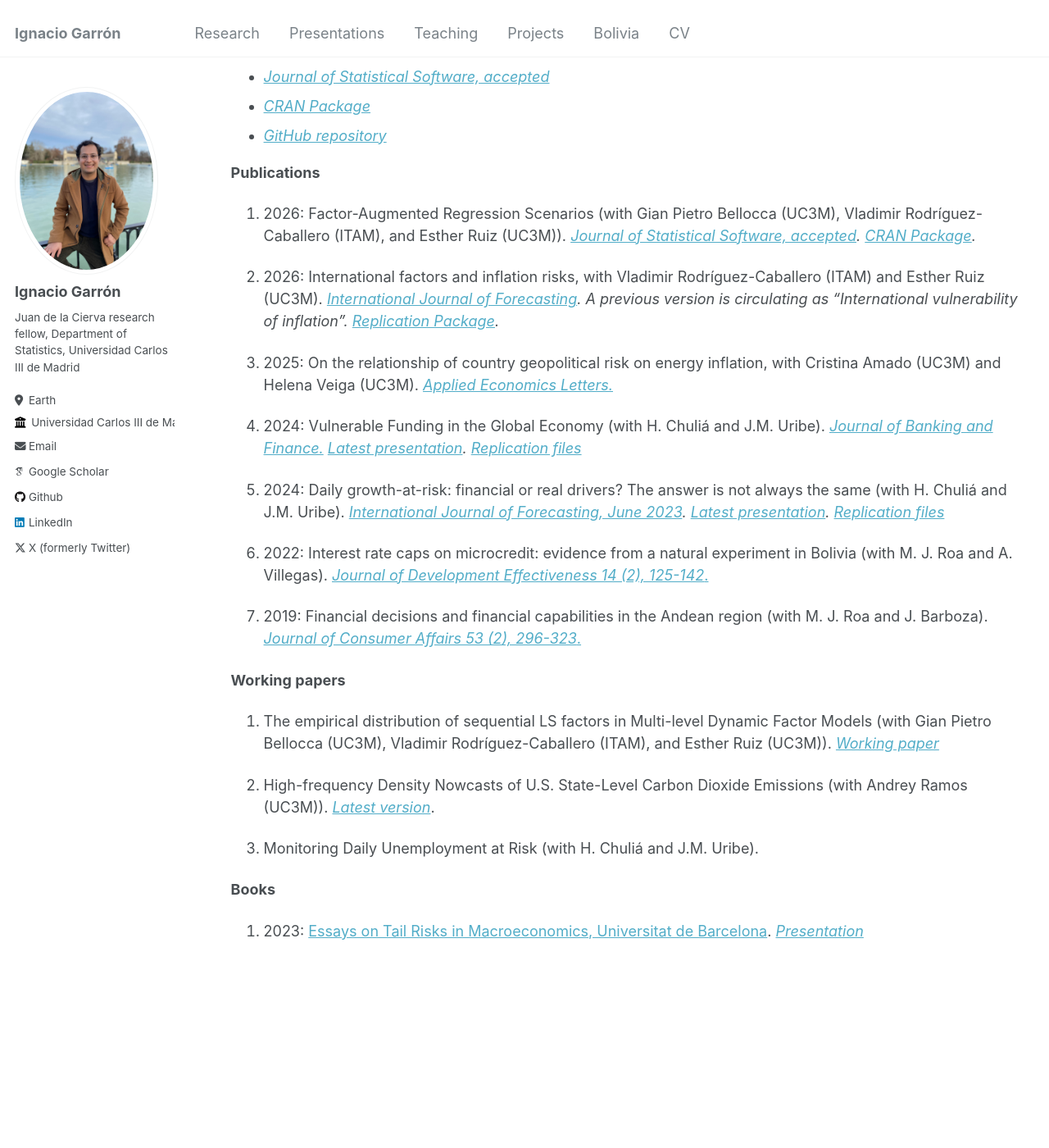
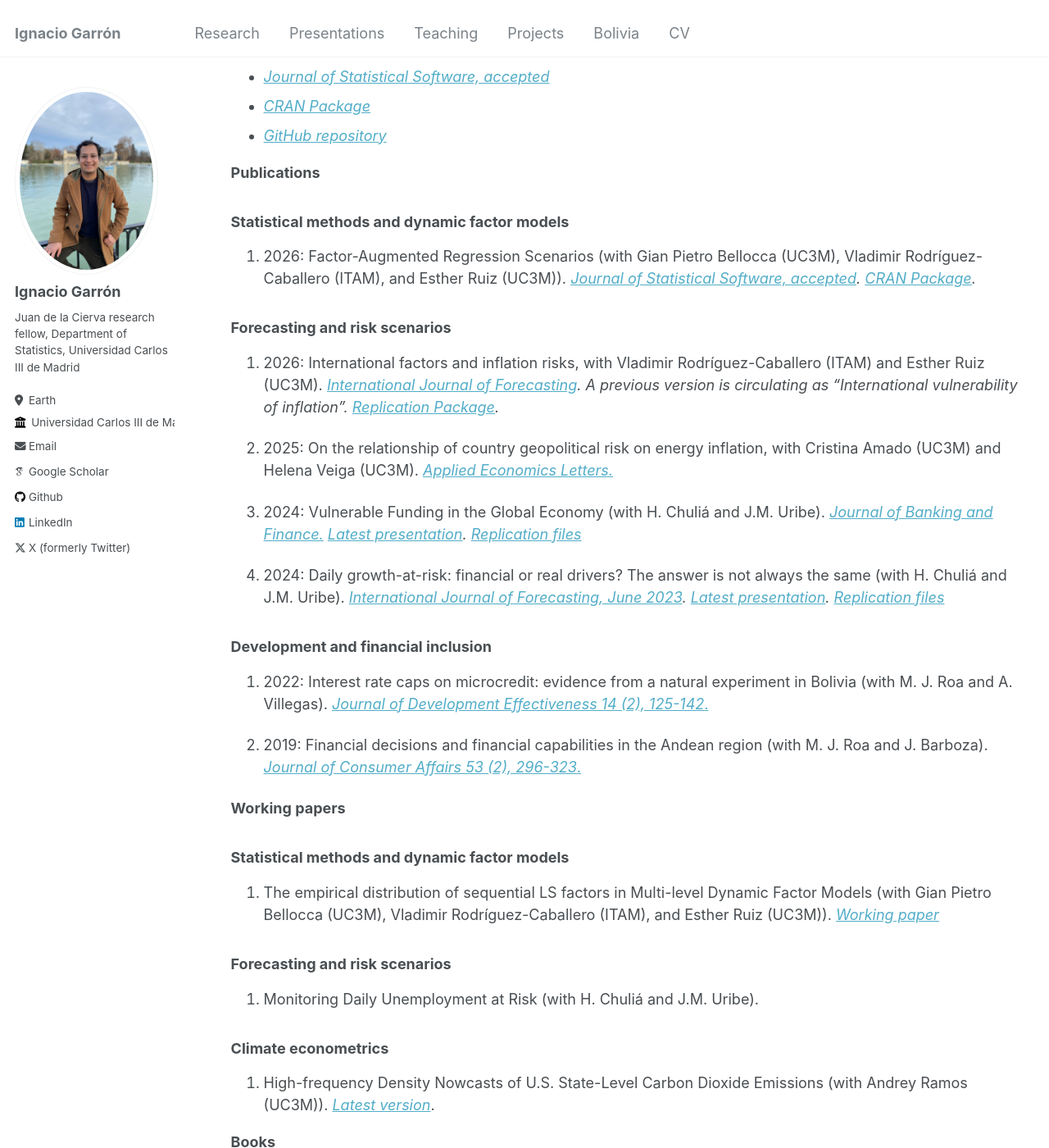
Before and after one commit to IgnacioGarron/IgnacioGarron.github.io, a Jekyll site: the page built from _pages/publications.md, in a window 1280 px wide and 1400 px high, scrolled down 236 px. Shown: the whole window at 82% size. Built offline with Jekyll 4.4.1, drawn with Linux system fonts in a browser that asks for light colours; some web fonts are replaced.

Commit message:
Update publications.md

```diff
--- a/_pages/publications.md
+++ b/_pages/publications.md
@@ -21,29 +21,41 @@
 
 **Publications**
 
-7. 2026: Factor-Augmented Regression Scenarios (with Gian Pietro Bellocca (UC3M), Vladimir Rodríguez-Caballero (ITAM), and Esther Ruiz (UC3M)).
+### Statistical methods and dynamic factor models
+
+1. 2026: Factor-Augmented Regression Scenarios (with Gian Pietro Bellocca (UC3M), Vladimir Rodríguez-Caballero (ITAM), and Esther Ruiz (UC3M)).
  *[Journal of Statistical Software, accepted](https://arxiv.org/abs/2507.10679). [CRAN Package](https://cran.r-project.org/web/packages/FARS/index.html).*
 
-6. 2026: International factors and inflation risks, with Vladimir Rodríguez-Caballero (ITAM) and Esther Ruiz (UC3M). *[International Journal of Forecasting](https://doi.org/10.1016/j.ijforecast.2025.12.003). A previous version is circulating as "International vulnerability of inflation". [Replication Package](https://github.com/IgnacioGarron/replication_ijf_int_inflation_factors_risks).*
+### Forecasting and risk scenarios
 
-5. 2025: On the relationship of country geopolitical risk on energy inflation, with Cristina Amado (UC3M) and Helena Veiga (UC3M). *[Applied Economics Letters.](https://www.tandfonline.com/doi/full/10.1080/13504851.2025.2547098?scroll=top&needAccess=true)*
+1. 2026: International factors and inflation risks, with Vladimir Rodríguez-Caballero (ITAM) and Esther Ruiz (UC3M). *[International Journal of Forecasting](https://doi.org/10.1016/j.ijforecast.2025.12.003). A previous version is circulating as "International vulnerability of inflation". [Replication Package](https://github.com/IgnacioGarron/replication_ijf_int_inflation_factors_risks).*
 
-4. 2024: Vulnerable Funding in the Global Economy (with H. Chuliá and J.M. Uribe). *[Journal of Banking and Finance.](https://www.sciencedirect.com/science/article/pii/S0378426624002280) [Latest presentation](/files/VulnerableFunding_latest.pdf). [Replication files](https://github.com/IgnacioGarron/Vulnerable-Funding-RR2)*
+2. 2025: On the relationship of country geopolitical risk on energy inflation, with Cristina Amado (UC3M) and Helena Veiga (UC3M). *[Applied Economics Letters.](https://www.tandfonline.com/doi/full/10.1080/13504851.2025.2547098?scroll=top&needAccess=true)*
 
-3. 2024: Daily growth-at-risk: financial or real drivers? The answer is not always the same (with H. Chuliá and J.M. Uribe). *[International Journal of Forecasting, June 2023](https://www.sciencedirect.com/science/article/pii/S0169207023000511). [Latest presentation](/files/Chapter_2_presentation.pdf). [Replication files](https://github.com/IgnacioGarron/Daily-GaR)*
+3. 2024: Vulnerable Funding in the Global Economy (with H. Chuliá and J.M. Uribe). *[Journal of Banking and Finance.](https://www.sciencedirect.com/science/article/pii/S0378426624002280) [Latest presentation](/files/VulnerableFunding_latest.pdf). [Replication files](https://github.com/IgnacioGarron/Vulnerable-Funding-RR2)*
 
-2. 2022: Interest rate caps on microcredit: evidence from a natural experiment in Bolivia (with M. J. Roa and A. Villegas). [*Journal of Development Effectiveness 14 (2), 125-142*.](https://www.tandfonline.com/doi/abs/10.1080/19439342.2021.1968934)
+4. 2024: Daily growth-at-risk: financial or real drivers? The answer is not always the same (with H. Chuliá and J.M. Uribe). *[International Journal of Forecasting, June 2023](https://www.sciencedirect.com/science/article/pii/S0169207023000511). [Latest presentation](/files/Chapter_2_presentation.pdf). [Replication files](https://github.com/IgnacioGarron/Daily-GaR)*
 
-1. 2019: Financial decisions and financial capabilities in the Andean region (with M. J. Roa and J. Barboza). [*Journal of Consumer Affairs 53 (2), 296-323*.](https://onlinelibrary.wiley.com/doi/abs/10.1111/joca.12187)
+### Development and financial inclusion
+
+1. 2022: Interest rate caps on microcredit: evidence from a natural experiment in Bolivia (with M. J. Roa and A. Villegas). [*Journal of Development Effectiveness 14 (2), 125-142*.](https://www.tandfonline.com/doi/abs/10.1080/19439342.2021.1968934)
+
+2. 2019: Financial decisions and financial capabilities in the Andean region (with M. J. Roa and J. Barboza). [*Journal of Consumer Affairs 53 (2), 296-323*.](https://onlinelibrary.wiley.com/doi/abs/10.1111/joca.12187)
 
 
 **Working papers**
 
-3. The empirical distribution of sequential LS factors in Multi-level Dynamic Factor Models (with Gian Pietro Bellocca (UC3M), Vladimir Rodríguez-Caballero (ITAM), and Esther Ruiz (UC3M)). *[Working paper](https://e-archivo.uc3m.es/entities/publication/d8f52e5a-87a8-4507-83b1-7d98814a9776)*
+### Statistical methods and dynamic factor models
 
-2. High-frequency Density Nowcasts of U.S. State-Level Carbon Dioxide Emissions (with Andrey Ramos (UC3M)). *[Latest version](https://arxiv.org/abs/2501.03380)*.
+1. The empirical distribution of sequential LS factors in Multi-level Dynamic Factor Models (with Gian Pietro Bellocca (UC3M), Vladimir Rodríguez-Caballero (ITAM), and Esther Ruiz (UC3M)). *[Working paper](https://e-archivo.uc3m.es/entities/publication/d8f52e5a-87a8-4507-83b1-7d98814a9776)*
 
-1.  Monitoring Daily Unemployment at Risk (with H. Chuliá and J.M. Uribe).
+### Forecasting and risk scenarios
+
+1. Monitoring Daily Unemployment at Risk (with H. Chuliá and J.M. Uribe).
+
+### Climate econometrics
+
+1. High-frequency Density Nowcasts of U.S. State-Level Carbon Dioxide Emissions (with Andrey Ramos (UC3M)). *[Latest version](https://arxiv.org/abs/2501.03380)*.
 
 
 **Books**
```
